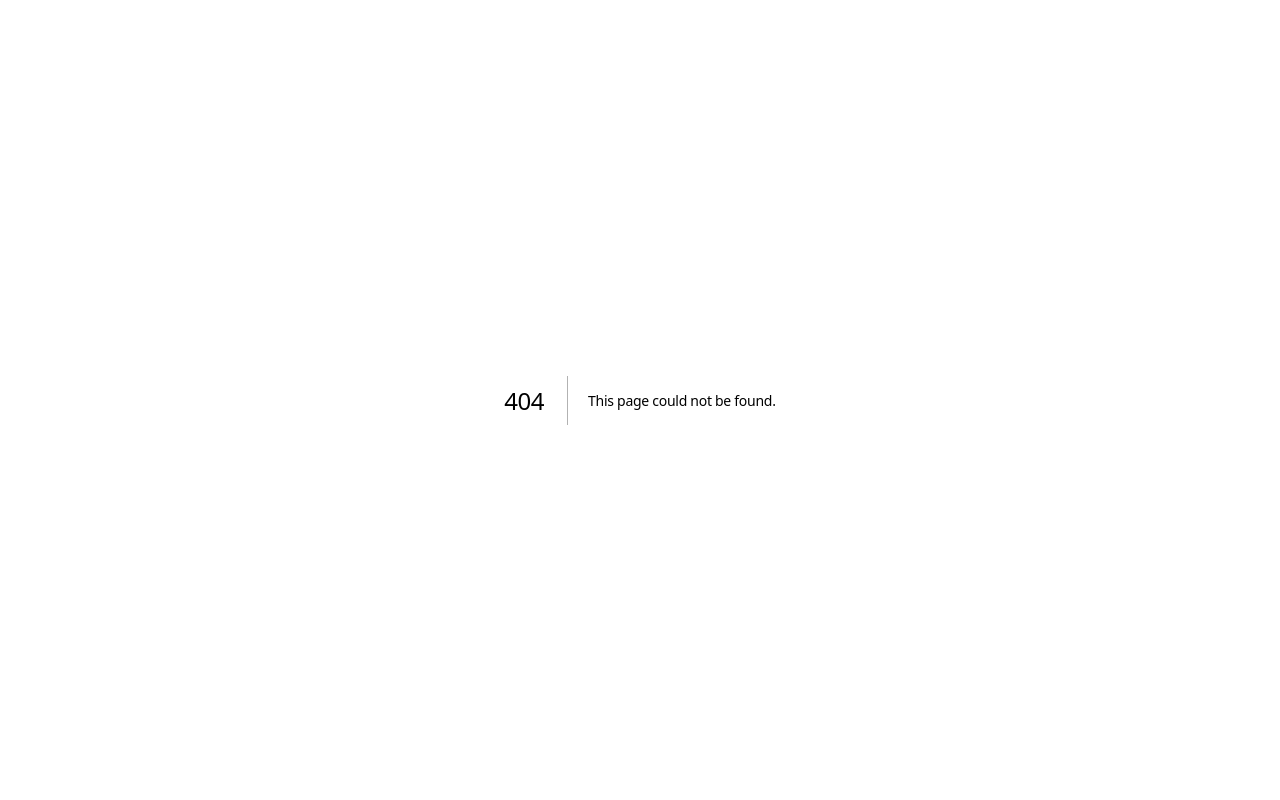
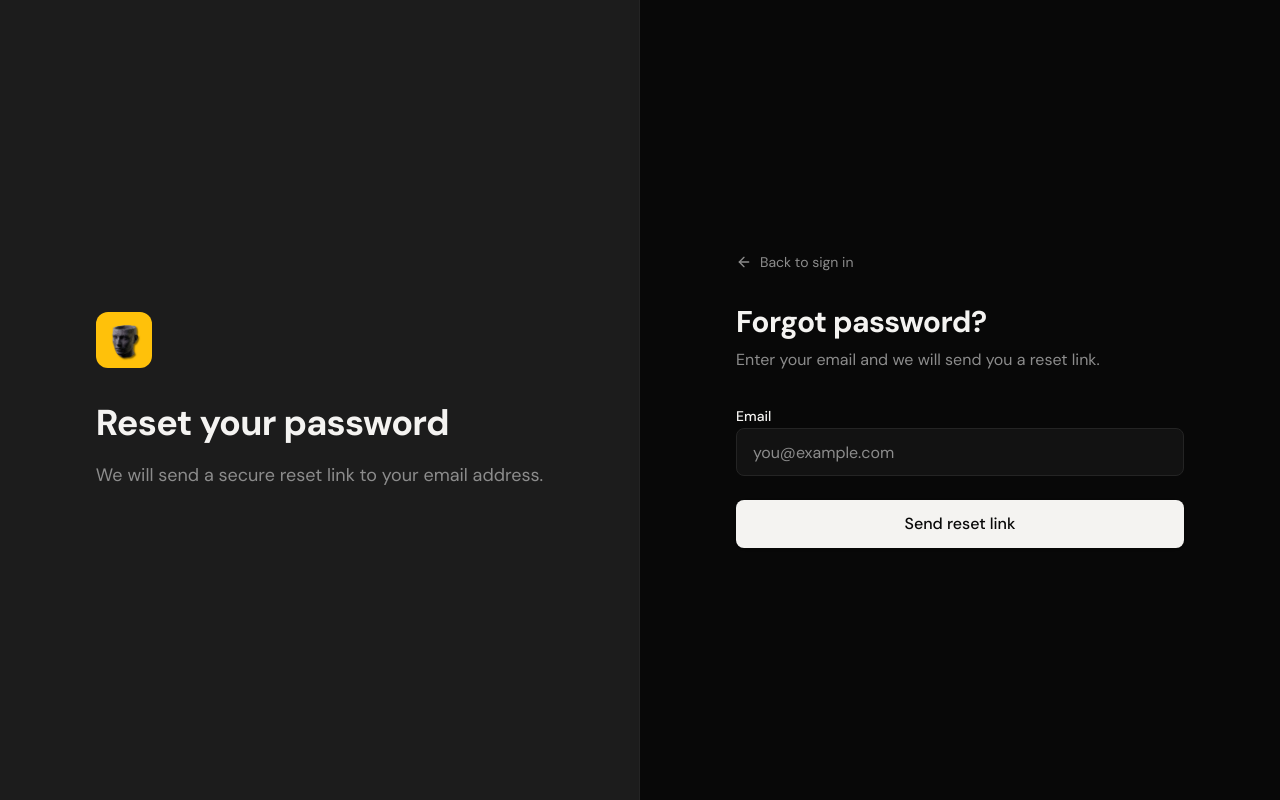
Before and after one commit to MrBoMin/lupain_marketing, a Next.js app: page /forgot-password in a window 1280 px wide. Before the commit this address had no page. Built offline with nearby package versions, Linux system fonts and the light colour scheme.

Commit message:
Add password reset flow

```diff
--- /dev/null
+++ b/app/(auth)/forgot-password/page.tsx
@@ -0,0 +1,117 @@
+"use client"
+
+import { useState } from "react"
+import Link from "next/link"
+import { ArrowLeft, MailCheck } from "lucide-react"
+import { createClient } from "@/lib/supabase/client"
+import { BRAND_NAME } from "@/lib/brand"
+import { Button } from "@/components/ui/button"
+import { Input } from "@/components/ui/input"
+import { Label } from "@/components/ui/label"
+import { toast } from "sonner"
+
+export default function ForgotPasswordPage() {
+  const [email, setEmail] = useState("")
+  const [loading, setLoading] = useState(false)
+  const [sent, setSent] = useState(false)
+
+  const handleResetRequest = async (event: React.FormEvent) => {
+    event.preventDefault()
+    setLoading(true)
+
+    try {
+      const supabase = createClient()
+      const origin = window.location.origin
+      const { error } = await supabase.auth.resetPasswordForEmail(email, {
+        redirectTo: `${origin}/auth/callback?next=/reset-password`,
+      })
+
+      if (error) {
+        toast.error(error.message)
+        return
+      }
+
+      setSent(true)
+      toast.success("Password reset email sent")
+    } catch (error) {
+      toast.error("Failed to send password reset email")
+    } finally {
+      setLoading(false)
+    }
+  }
+
+  return (
+    <div className="min-h-screen bg-background flex">
+      <div className="hidden lg:flex lg:w-1/2 bg-secondary items-center justify-center p-12 border-r border-border">
+        <div className="max-w-md">
+          <img src="/logo.png" alt={BRAND_NAME} className="w-14 h-14 rounded-xl object-cover mb-8" />
+          <h1 className="text-4xl font-bold mb-4 leading-tight">Reset your password</h1>
+          <p className="text-muted-foreground text-lg">
+            We will send a secure reset link to your email address.
+          </p>
+        </div>
+      </div>
+
+      <div className="w-full lg:w-1/2 flex items-center justify-center p-6">
+        <div className="w-full max-w-md space-y-8">
+          <div>
+            <Link
+              href="/login"
+              className="inline-flex items-center gap-2 text-sm text-muted-foreground hover:text-foreground transition-colors mb-8"
+            >
+              <ArrowLeft className="h-4 w-4" />
+              Back to sign in
+            </Link>
+
+            {sent ? (
+              <div className="text-center space-y-5">
+                <div className="w-16 h-16 bg-primary/10 rounded-full flex items-center justify-center mx-auto">
+                  <MailCheck className="h-8 w-8 text-primary" />
+                </div>
+                <div>
+                  <h2 className="text-3xl font-bold mb-2">Check your email</h2>
+                  <p className="text-muted-foreground">
+                    If an account exists for <span className="font-medium text-foreground">{email}</span>, a reset link has been sent.
+                  </p>
+                </div>
+                <Button asChild className="w-full h-12 text-base">
+                  <Link href="/login">Back to sign in</Link>
+                </Button>
+              </div>
+            ) : (
+              <>
+                <h2 className="text-3xl font-bold mb-2">Forgot password?</h2>
+                <p className="text-muted-foreground">
+                  Enter your email and we will send you a reset link.
+                </p>
+              </>
+            )}
+          </div>
+
+          {!sent && (
+            <form onSubmit={handleResetRequest} className="space-y-6">
+              <div className="space-y-2">
+                <Label htmlFor="email" className="text-sm font-medium">
+                  Email
+                </Label>
+                <Input
+                  id="email"
+                  type="email"
+                  placeholder="you@example.com"
+                  value={email}
+                  onChange={(event) => setEmail(event.target.value)}
+                  required
+                  className="h-12"
+                />
+              </div>
+
+              <Button type="submit" className="w-full h-12 text-base" disabled={loading}>
+                {loading ? "Sending..." : "Send reset link"}
+              </Button>
+            </form>
+          )}
+        </div>
+      </div>
+    </div>
+  )
+}
--- a/app/(auth)/login/page.tsx
+++ b/app/(auth)/login/page.tsx
@@ -92,9 +92,14 @@ export default function LoginPage() {
             </div>
 
             <div className="space-y-2">
-              <Label htmlFor="password" className="text-sm font-medium">
-                Password
-              </Label>
+              <div className="flex items-center justify-between gap-3">
+                <Label htmlFor="password" className="text-sm font-medium">
+                  Password
+                </Label>
+                <Link href="/forgot-password" className="text-sm text-primary hover:underline">
+                  Forgot password?
+                </Link>
+              </div>
               <Input
                 id="password"
                 type="password"
--- /dev/null
+++ b/app/(auth)/reset-password/page.tsx
@@ -0,0 +1,153 @@
+"use client"
+
+import { useEffect, useState } from "react"
+import Link from "next/link"
+import { ArrowLeft, KeyRound } from "lucide-react"
+import { createClient } from "@/lib/supabase/client"
+import { BRAND_NAME } from "@/lib/brand"
+import { Button } from "@/components/ui/button"
+import { Input } from "@/components/ui/input"
+import { Label } from "@/components/ui/label"
+import { toast } from "sonner"
+
+export default function ResetPasswordPage() {
+  const [password, setPassword] = useState("")
+  const [confirmPassword, setConfirmPassword] = useState("")
+  const [loading, setLoading] = useState(false)
+  const [checkingSession, setCheckingSession] = useState(true)
+  const [hasSession, setHasSession] = useState(false)
+
+  useEffect(() => {
+    const checkSession = async () => {
+      const supabase = createClient()
+      const {
+        data: { session },
+      } = await supabase.auth.getSession()
+
+      setHasSession(Boolean(session))
+      setCheckingSession(false)
+    }
+
+    checkSession()
+  }, [])
+
+  const handlePasswordUpdate = async (event: React.FormEvent) => {
+    event.preventDefault()
+
+    if (password !== confirmPassword) {
+      toast.error("Passwords do not match")
+      return
+    }
+
+    if (password.length < 6) {
+      toast.error("Password must be at least 6 characters")
+      return
+    }
+
+    setLoading(true)
+
+    try {
+      const supabase = createClient()
+      const { error } = await supabase.auth.updateUser({ password })
+
+      if (error) {
+        toast.error(error.message)
+        return
+      }
+
+      toast.success("Password updated. Please sign in again.")
+      await supabase.auth.signOut()
+      window.location.href = "/login"
+    } catch (error) {
+      toast.error("Failed to update password")
+    } finally {
+      setLoading(false)
+    }
+  }
+
+  return (
+    <div className="min-h-screen bg-background flex">
+      <div className="hidden lg:flex lg:w-1/2 bg-secondary items-center justify-center p-12 border-r border-border">
+        <div className="max-w-md">
+          <img src="/logo.png" alt={BRAND_NAME} className="w-14 h-14 rounded-xl object-cover mb-8" />
+          <h1 className="text-4xl font-bold mb-4 leading-tight">Create a new password</h1>
+          <p className="text-muted-foreground text-lg">
+            Choose a strong password to protect your learning account.
+          </p>
+        </div>
+      </div>
+
+      <div className="w-full lg:w-1/2 flex items-center justify-center p-6">
+        <div className="w-full max-w-md space-y-8">
+          <div>
+            <Link
+              href="/login"
+              className="inline-flex items-center gap-2 text-sm text-muted-foreground hover:text-foreground transition-colors mb-8"
+            >
+              <ArrowLeft className="h-4 w-4" />
+              Back to sign in
+            </Link>
+
+            <div className="w-14 h-14 bg-primary/10 rounded-full flex items-center justify-center mb-6">
+              <KeyRound className="h-7 w-7 text-primary" />
+            </div>
+
+            <h2 className="text-3xl font-bold mb-2">Set new password</h2>
+            <p className="text-muted-foreground">
+              Enter and confirm your new password.
+            </p>
+          </div>
+
+          {checkingSession ? (
+            <div className="text-sm text-muted-foreground">Checking reset link...</div>
+          ) : hasSession ? (
+            <form onSubmit={handlePasswordUpdate} className="space-y-6">
+              <div className="space-y-2">
+                <Label htmlFor="password" className="text-sm font-medium">
+                  New password
+                </Label>
+                <Input
+                  id="password"
+                  type="password"
+                  placeholder="••••••••"
+                  value={password}
+                  onChange={(event) => setPassword(event.target.value)}
+                  required
+                  className="h-12"
+                />
+              </div>
+
+              <div className="space-y-2">
+                <Label htmlFor="confirmPassword" className="text-sm font-medium">
+                  Confirm password
+                </Label>
+                <Input
+                  id="confirmPassword"
+                  type="password"
+                  placeholder="••••••••"
+                  value={confirmPassword}
+                  onChange={(event) => setConfirmPassword(event.target.value)}
+                  required
+                  className="h-12"
+                />
+              </div>
+
+              <Button type="submit" className="w-full h-12 text-base" disabled={loading}>
+                {loading ? "Updating..." : "Update password"}
+              </Button>
+            </form>
+          ) : (
+            <div className="space-y-4">
+              <div className="rounded-lg border border-border bg-secondary/40 p-4 text-sm text-muted-foreground">
+                This reset link is invalid or has expired. Please request a new password reset email.
+              </div>
+              <Button asChild className="w-full h-12 text-base">
+                <Link href="/forgot-password">Request new reset link</Link>
+              </Button>
+            </div>
+          )}
+        </div>
+      </div>
+    </div>
+  )
+}
--- a/app/(auth)/signup/page.tsx
+++ b/app/(auth)/signup/page.tsx
@@ -41,6 +41,7 @@ export default function SignupPage() {
         email,
         password,
         options: {
+          emailRedirectTo: `${window.location.origin}/auth/callback?next=/dashboard`,
           data: {
             full_name: fullName,
           },
```
